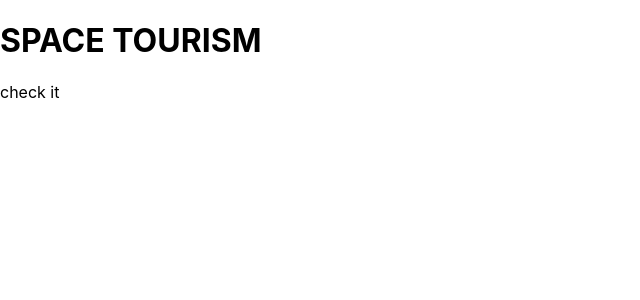
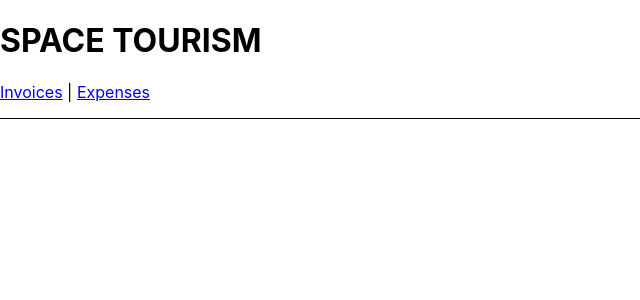
Before and after one commit to blabash/space-tourism-multi-page-website, a React (Create React App) app: page / in a window 1280 px wide. Shown: the top 300 px of the page, without its empty margins (0-640 px from the left). Built offline with nearby package versions, Linux system fonts and the light colour scheme.

Commit message:
Begin adding page routing

```diff
--- a/package.json
+++ b/package.json
@@ -12,6 +12,7 @@
     "@types/react-dom": "^18.0.6",
     "react": "^18.2.0",
     "react-dom": "^18.2.0",
+    "react-router-dom": "^6.3.0",
     "react-scripts": "5.0.1",
     "typescript": "^4.7.4",
     "web-vitals": "^2.1.4"
--- a/src/App.tsx
+++ b/src/App.tsx
@@ -1,12 +1,20 @@
 import React from "react";
-import logo from "./logo.svg";
+import { Link } from "react-router-dom";
 import "./App.css";
 
 function App() {
   return (
     <div className="App">
       <h1>SPACE TOURISM</h1>
-      <p>check it</p>
+      <nav
+        style={{
+          borderBottom: "solid 1px",
+          paddingBottom: "1rem",
+        }}
+      >
+        <Link to="/invoices">Invoices</Link> |{" "}
+        <Link to="/expenses">Expenses</Link>
+      </nav>
     </div>
   );
 }
--- a/src/index.tsx
+++ b/src/index.tsx
@@ -1,15 +1,18 @@
-import React from 'react';
-import ReactDOM from 'react-dom/client';
-import './index.css';
-import App from './App';
-import reportWebVitals from './reportWebVitals';
+import React from "react";
+import ReactDOM from "react-dom/client";
+import "./index.css";
+import { BrowserRouter } from "react-router-dom";
+import App from "./App";
+import reportWebVitals from "./reportWebVitals";
 
 const root = ReactDOM.createRoot(
-  document.getElementById('root') as HTMLElement
+  document.getElementById("root") as HTMLElement
 );
 root.render(
   <React.StrictMode>
-    <App />
+    <BrowserRouter>
+      <App />
+    </BrowserRouter>
   </React.StrictMode>
 );
 
```
Also changed, not shown: 1 other file (tests, documents, lock files or other folders).
